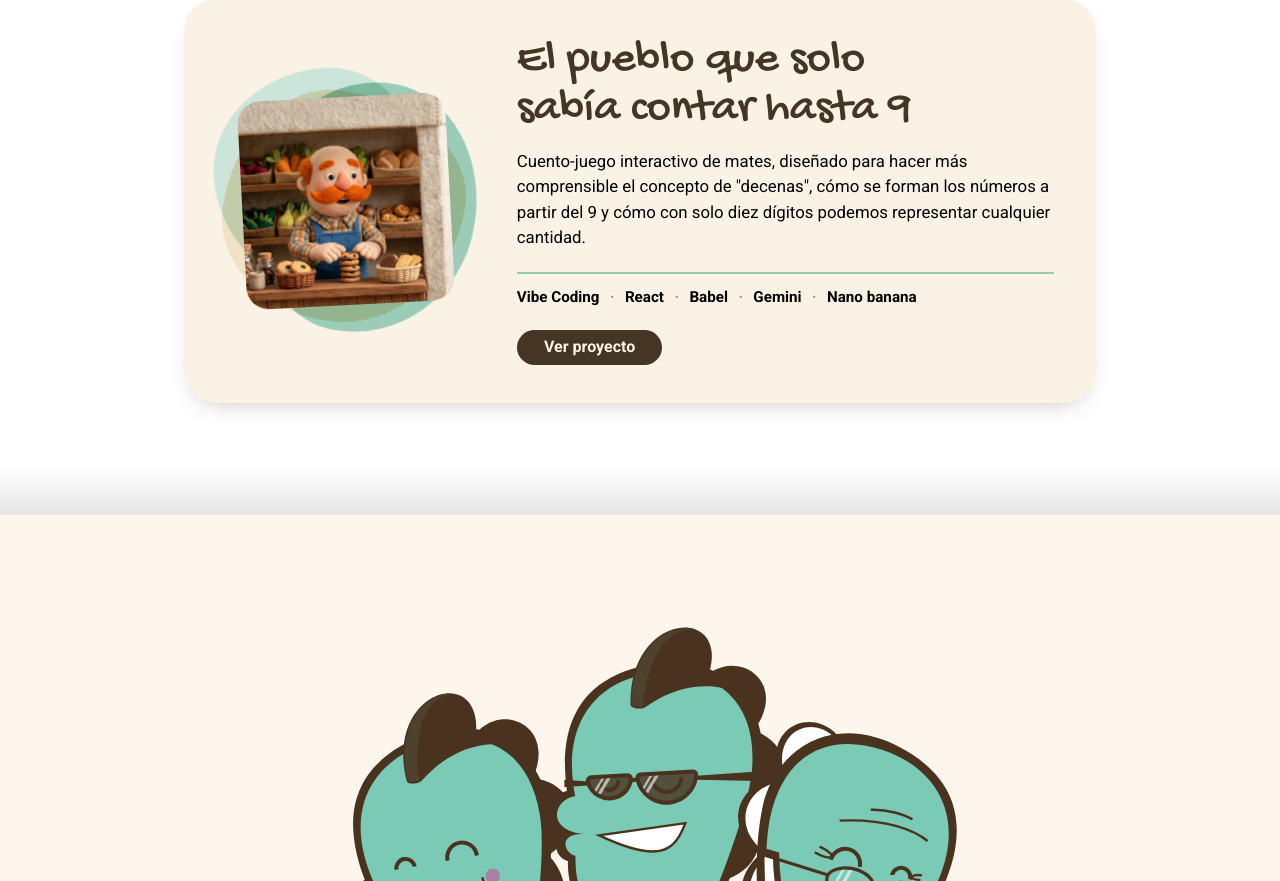
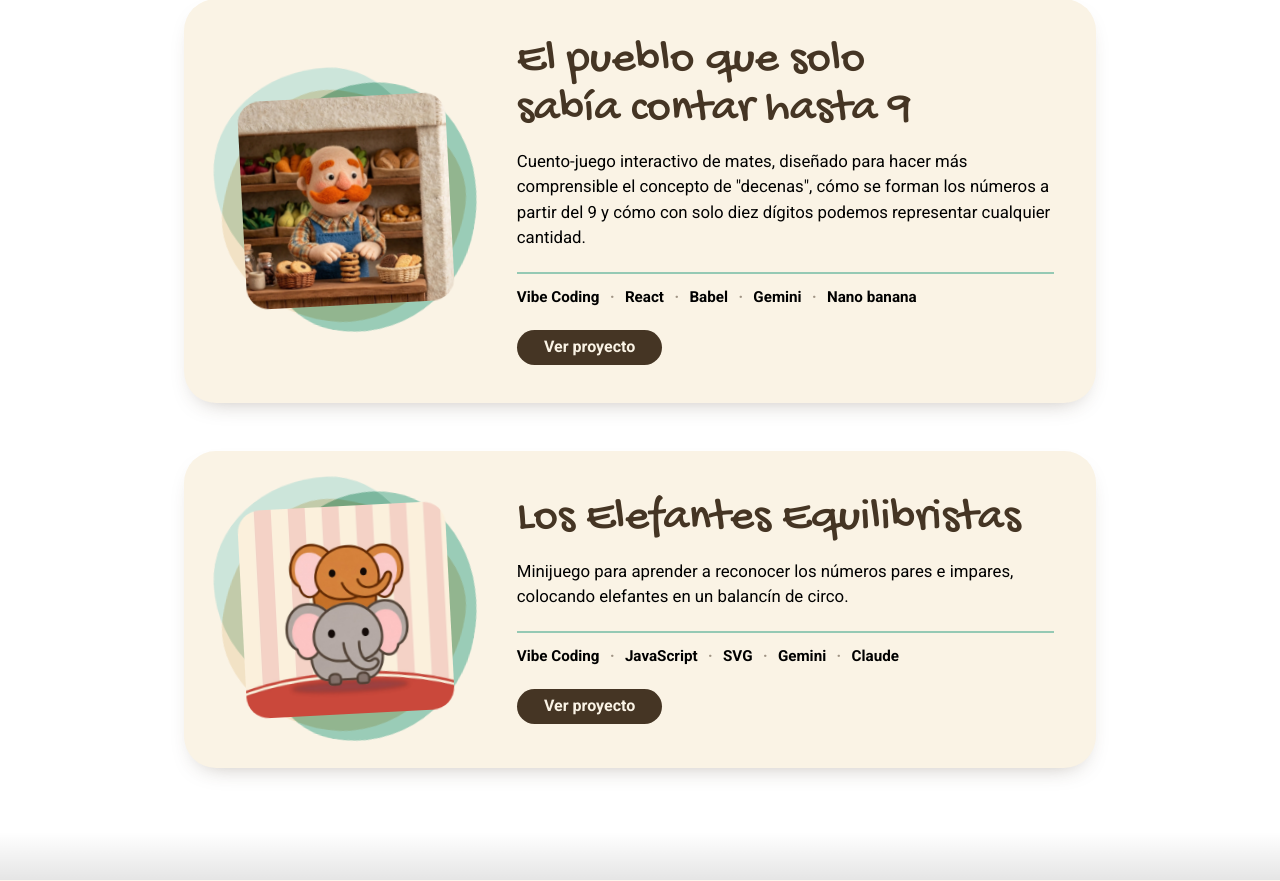
Before and after one commit to Medibu/medibu, a PHP site: page /edtech.php in a window 1280 px wide. Shown: the part 112-993 px from the top of the page. Run offline with PHP 8.4, Linux system fonts and the light colour scheme.

Commit message:
Añadir Los Elefantes Equilibristas a EdTech

```diff
--- a/edtech.php
+++ b/edtech.php
@@ -21,6 +21,15 @@
         'imagen'        => 'imagenes/edtech/el_pueblo.jpg',
         'alt'           => 'El panadero del pueblo, un muñeco de fieltro con bigote naranja, apila galletas en su tienda',
         'nueva_pestana' => true
+      ],
+      [
+        'titulo'        => 'Los Elefantes Equilibristas',
+        'descripcion'   => 'Minijuego para aprender a reconocer los números pares e impares, colocando elefantes en un balancín de circo.',
+        'tecnologias'   => ['Vibe Coding', 'JavaScript', 'SVG', 'Gemini', 'Claude'],
+        'enlace'        => 'https://davidmedibu.com/elefantes_equilibristas/',
+        'imagen'        => 'imagenes/edtech/elefantes_equilibristas.jpg',
+        'alt'           => 'Dos elefantes de dibujo, uno encima del otro, sobre una pista de circo',
+        'nueva_pestana' => true
       ]
     ];
     include 'inc/fichas.php';
```
Also changed, not shown: imagenes/edtech/elefantes_equilibristas.jpg (added).
